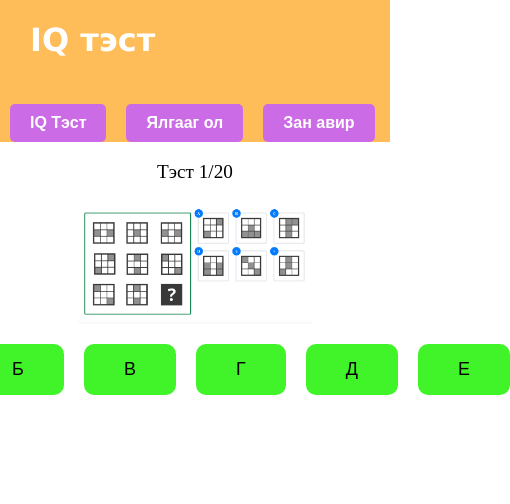
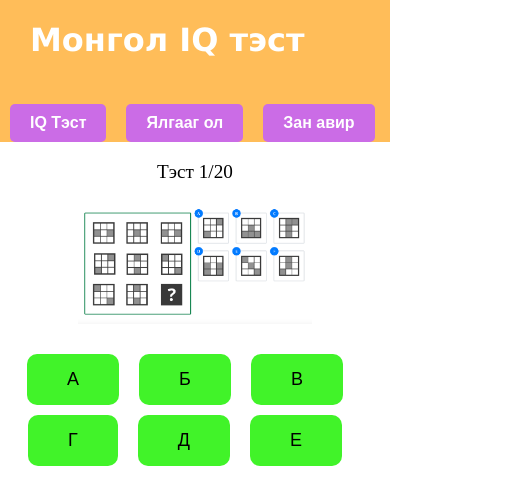
Before and after one commit to erkhemtugsB/iq-test, a React (Create React App) app in the folder iq-test/: page /iqtest in a window 390 px wide. Shown: the top 504 px of the page, 510 px wide, since content can reach past the window. Built offline with nearby package versions, Linux system fonts and the light colour scheme.

Commit message:
made it little more optimized for mobile

```diff
--- a/iq-test/src/components/navbar/Navbar.js
+++ b/iq-test/src/components/navbar/Navbar.js
@@ -7,7 +7,7 @@ const Navbar = () => {
   return (
     <div className='nav-container'>
       <Link to='/' className='logo-main'>
-              <h1 to='/'>IQ тэст</h1>
+              <h1 to='/'>Монгол IQ тэст</h1>
       </Link>
       <div className='nav-wrapper'>
         <Link to="/iqtest">
--- a/iq-test/src/components/pages/iqtest/iqquiz/question.css
+++ b/iq-test/src/components/pages/iqtest/iqquiz/question.css
@@ -1,6 +1,7 @@
 .options {
     display: flex;
     justify-content: center;
+    flex-wrap: wrap;
 }
 .options button {
     padding: 15px 40px;
@@ -10,6 +11,7 @@
     border-radius: 10px;
     font-size: large;
     cursor: pointer;
+    margin-top: 10px;
 }
 .options button:hover {
     background-color: rgb(77, 192, 62);
```
